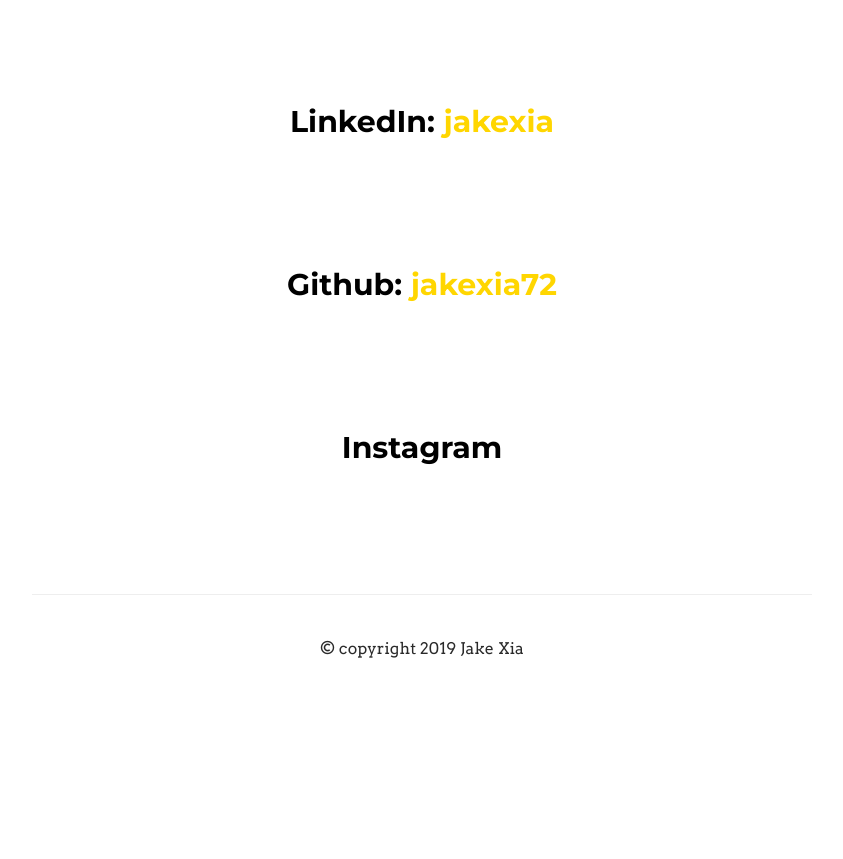
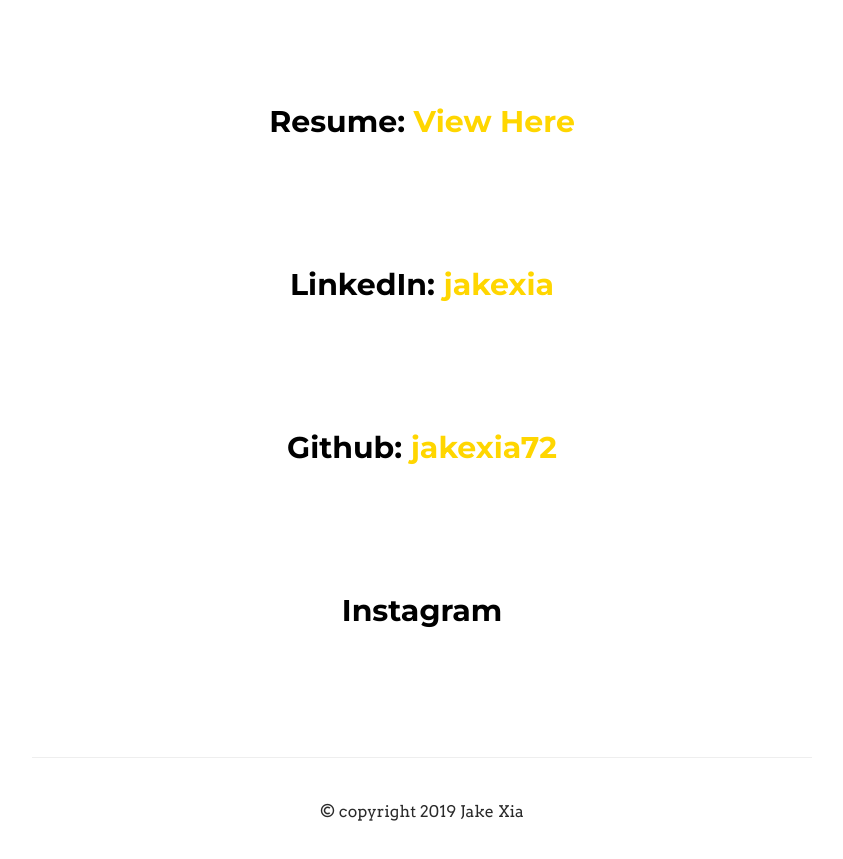
Before and after one commit to jakexia72/jakexia72.github.io, a plain HTML site: page index.html in a window 1280 px wide. Shown: the part 4597-5456 px from the top of the page, without its empty margins (218-1061 px from the left). Before the commit the page ends 5421 px from the top, so only its background shows below. Drawn offline with nearby package versions, Linux system fonts and the light colour scheme; a script that the page names is missing.

Commit message:
Added resume link

```diff
--- a/index.html
+++ b/index.html
@@ -176,6 +176,12 @@
 
         <div class="mobileMargins">
             <div class="space"></div>
+            <h3 class="dark center">Resume: <a class="contactLink" href="https://drive.google.com/file/d/1gjBneVDSR-4GBdvAQ_eTE-RIftUrkp0D/view?usp=sharing">View Here</a></h3>
+            <div class="space"></div>
+        </div>
+
+        <div class="mobileMargins">
+            <div class="space"></div>
             <h3 class="dark center">LinkedIn: <a class="contactLink" href="https://www.linkedin.com/in/jakexia">jakexia</a></h3>
             <div class="space"></div>
         </div>
```
